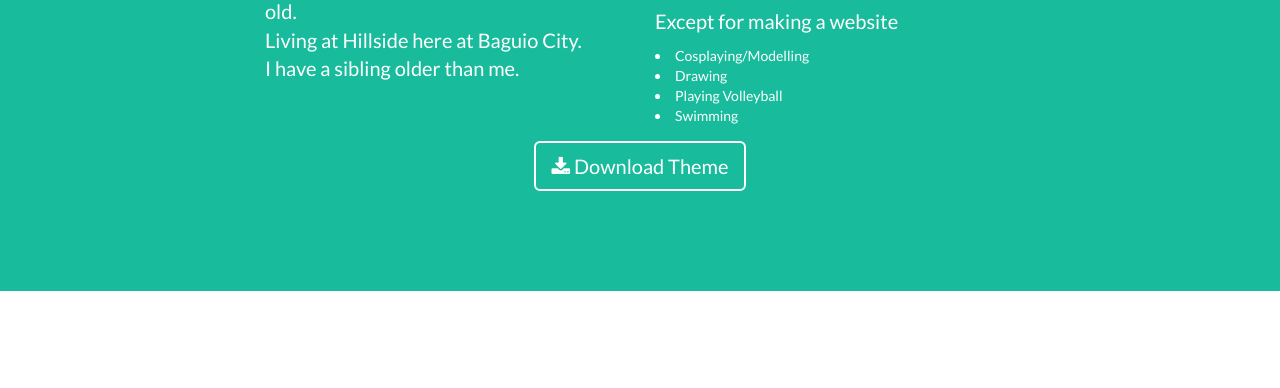
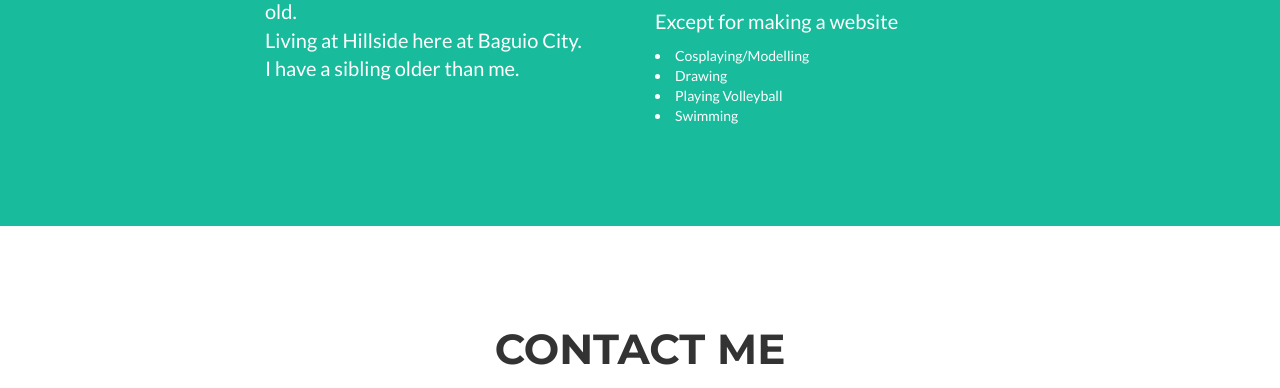
Before and after one commit to Dennielle/.github.io, a website: page index.html in a window 1280 px wide. Shown: the part 1934-2322 px from the top of the page. Drawn offline with nearby package versions, Linux system fonts and the light colour scheme.

Commit message:
Update index.html

```diff
--- a/index.html
+++ b/index.html
@@ -167,7 +167,7 @@
             </div>
             <div class="row">
                 <div class="col-lg-4 col-lg-offset-2">
-                    <p>I am Dennielle B. Paddison.I'm 17 years old.
+                   <p>I am Dennielle B. Paddison. I'm 17 years old.
                         <br>Living at Hillside here at Baguio City.
                          <br>I have a sibling older than me. </p>
                 </div>
@@ -178,11 +178,6 @@
                         <li>Drawing</li>
                         <li>Playing Volleyball</li>
                         <li>Swimming</li>
-                </div>
-                <div class="col-lg-8 col-lg-offset-2 text-center">
-                    <a href="#" class="btn btn-lg btn-outline">
-                        <i class="fa fa-download"></i> Download Theme
-                    </a>
                 </div>
             </div>
         </div>
```
